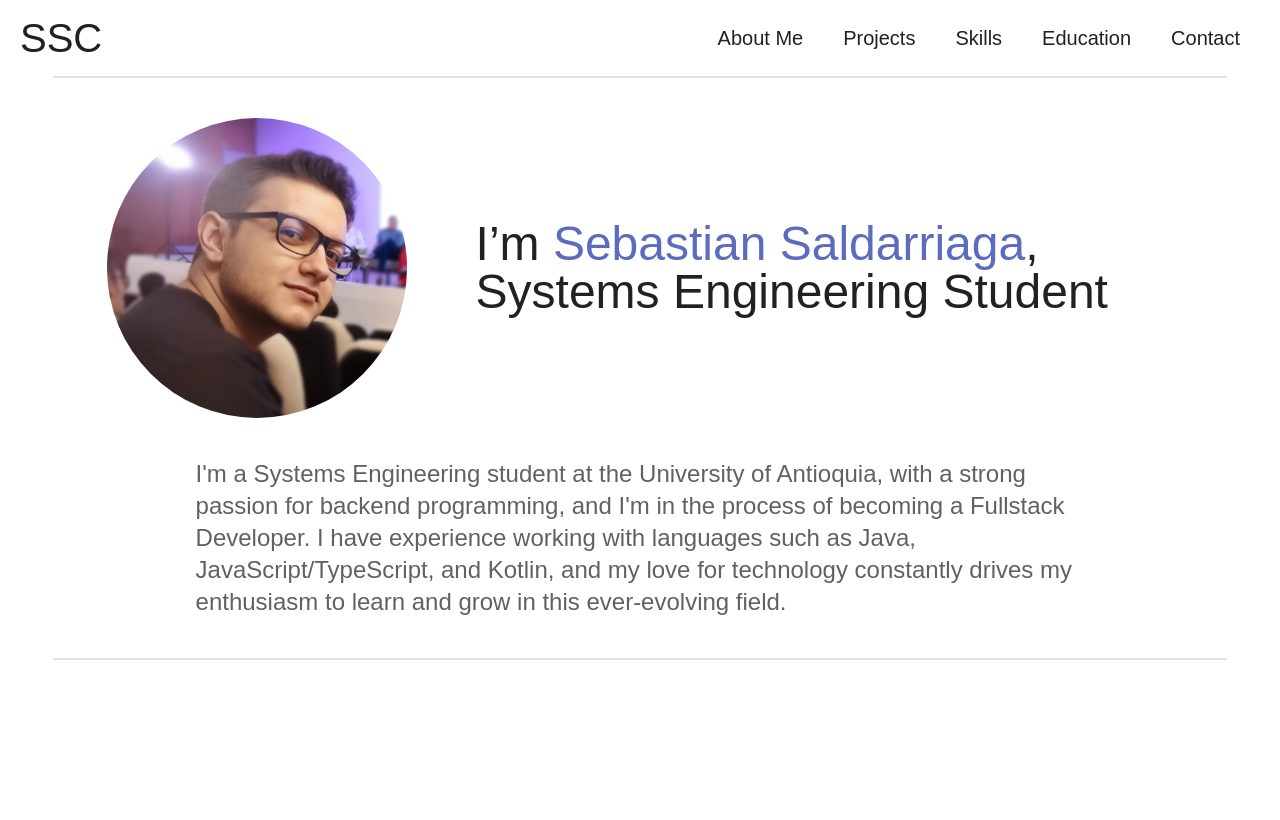
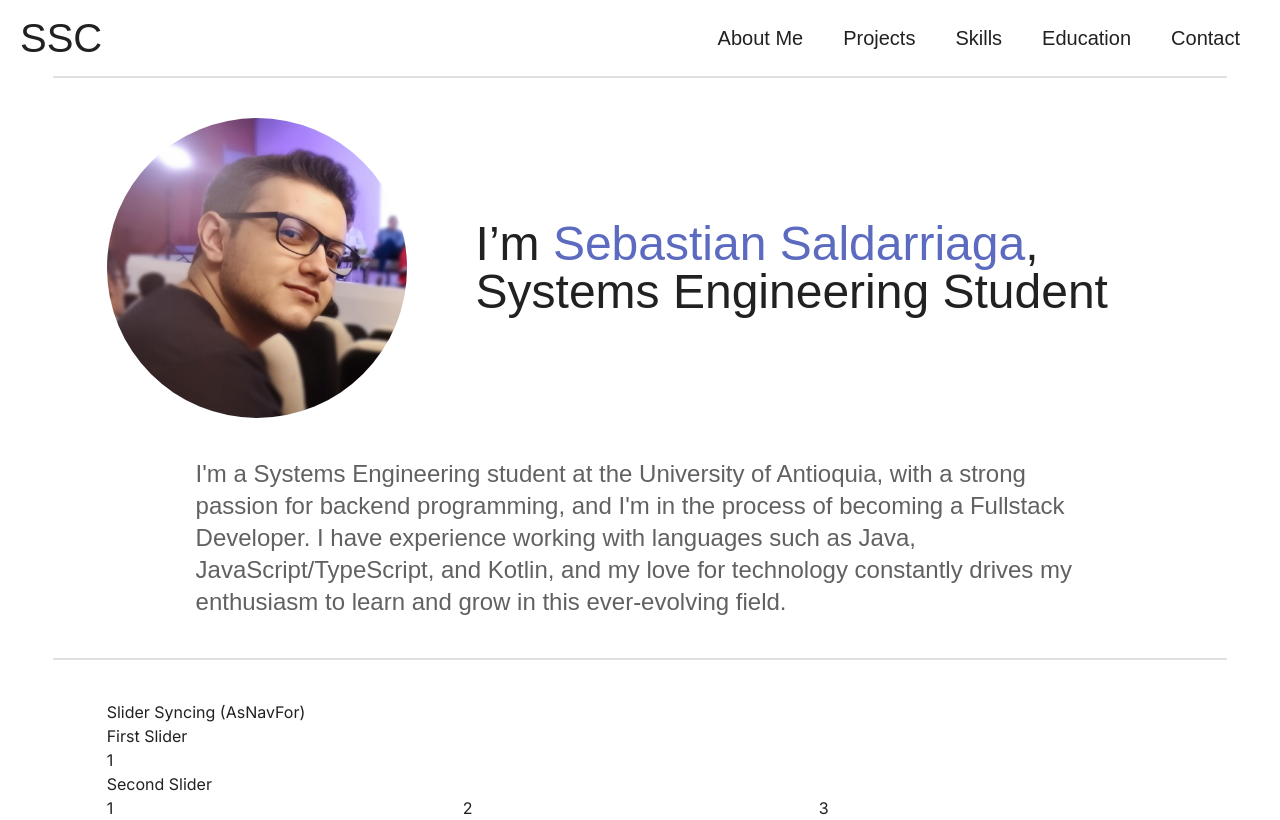
Before and after one commit to SebastianSaldarriagaC1/sebastiansaldarriaga, a Next.js app: page / in a window 1280 px wide. Built offline with nearby package versions, Linux system fonts and the light colour scheme.

Commit message:
feat: add basic slider

```diff
--- a/package.json
+++ b/package.json
@@ -9,10 +9,13 @@
     "lint": "next lint"
   },
   "dependencies": {
+    "@types/react-slick": "^0.23.13",
     "next": "^14.2.13",
     "react": "^18",
     "react-dom": "^18",
-    "react-icons": "^5.3.0"
+    "react-icons": "^5.3.0",
+    "react-slick": "^0.30.2",
+    "slick-carousel": "^1.8.1"
   },
   "devDependencies": {
     "@types/node": "^20",
--- a/src/components/organisms/ProjectsSection.tsx
+++ b/src/components/organisms/ProjectsSection.tsx
@@ -0,0 +1,79 @@
+"use client";
+import React, { useState, useEffect, useRef } from "react";
+import Slider from "react-slick";
+import "slick-carousel/slick/slick.css";
+import "slick-carousel/slick/slick-theme.css";
+
+const ProjectsSection: React.FC = () => {
+  const [nav1, setNav1] = useState<Slider | null>(null);
+  const [nav2, setNav2] = useState<Slider | null>(null);
+  let sliderRef1 = useRef<Slider | null>(null);
+  let sliderRef2 = useRef<Slider | null>(null);
+
+  useEffect(() => {
+    setNav1(sliderRef1.current);
+    setNav2(sliderRef2.current);
+  }, []);
+  return (
+    <div className="slider-container mx-auto w-11/12 sm:w-10/12">
+      <h2>Slider Syncing (AsNavFor)</h2>
+      <h4>First Slider</h4>
+      <Slider
+        asNavFor={nav2 ?? undefined}
+        ref={(slider) => {
+          if (slider) sliderRef1.current = slider;
+        }}
+      >
+        <div>
+          <h3>1</h3>
+        </div>
+        <div>
+          <h3>2</h3>
+        </div>
+        <div>
+          <h3>3</h3>
+        </div>
+        <div>
+          <h3>4</h3>
+        </div>
+        <div>
+          <h3>5</h3>
+        </div>
+        <div>
+          <h3>6</h3>
+        </div>
+      </Slider>
+      <h4>Second Slider</h4>
+      <Slider
+        asNavFor={nav1 ?? undefined}
+        ref={(slider) => {
+          if (slider) sliderRef2.current = slider;
+        }}
+        slidesToShow={3}
+        swipeToSlide={true}
+        focusOnSelect={true}
+      >
+        <div>
+          <h3>1</h3>
+        </div>
+        <div>
+          <h3>2</h3>
+        </div>
+        <div>
+          <h3>3</h3>
+        </div>
+        <div>
+          <h3>4</h3>
+        </div>
+        <div>
+          <h3>5</h3>
+        </div>
+        <div>
+          <h3>6</h3>
+        </div>
+      </Slider>
+    </div>
+  );
+};
+
+export default ProjectsSection;
--- a/src/components/templates/PortfolioTemplate.tsx
+++ b/src/components/templates/PortfolioTemplate.tsx
@@ -1,6 +1,7 @@
 import React from "react";
 import Navbar from "../molecules/Navbar";
 import AboutSection from "../organisms/AboutSection";
+import ProjectsSection from "../organisms/ProjectsSection";
 
 const PortfolioTemplate: React.FC = () => {
   return (
@@ -18,6 +19,7 @@ const PortfolioTemplate: React.FC = () => {
       <hr className="mx-auto w-11/12 mb-10" />
       <AboutSection />
       <hr className="mx-auto w-11/12 my-10" />
+      <ProjectsSection />
     </div>
   );
 };
```
Also changed, not shown: 1 other file (tests, documents, lock files or other folders).
